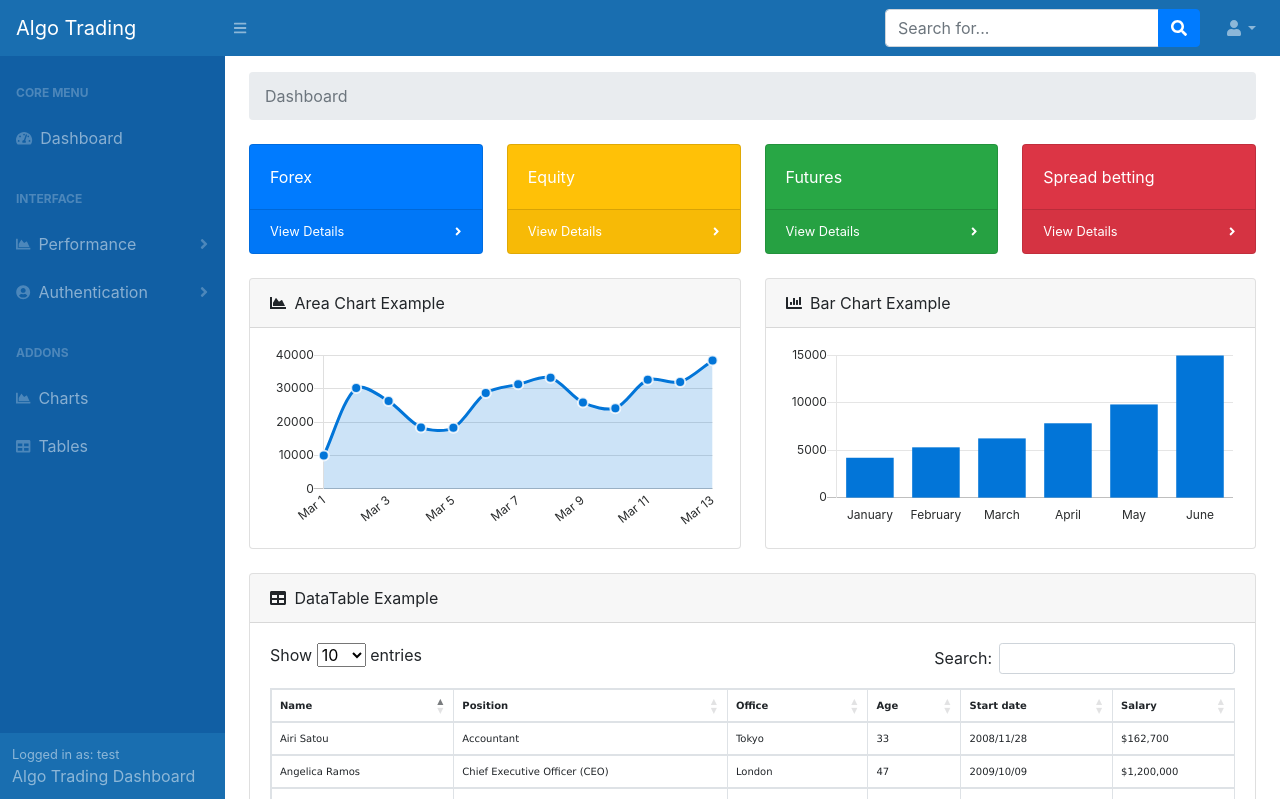
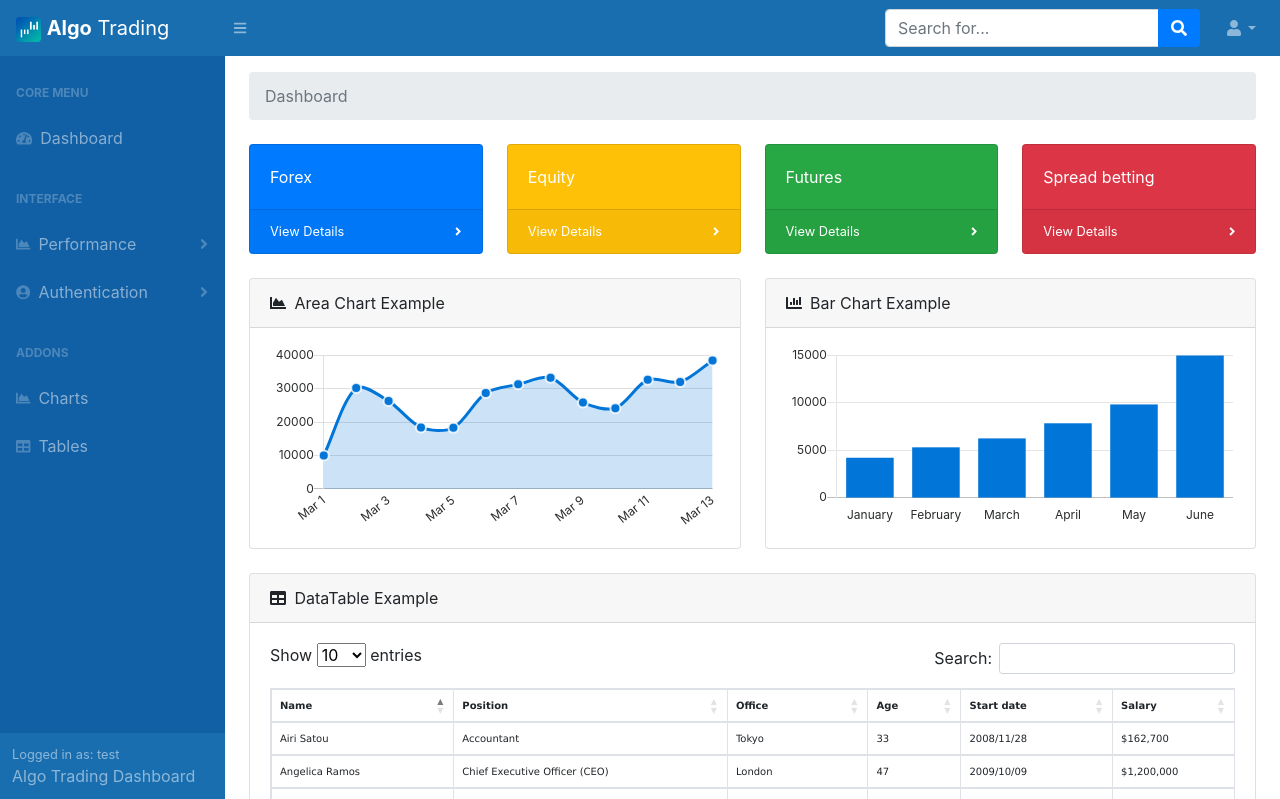
Before and after one commit to canl/algo-trading, a Flask app: page / in a window 1280 px wide. Shown: the top 799 px of the page. Run offline with Flask 2, Linux system fonts and the light colour scheme; a user stored in the database is signed in; some libraries are stand-ins or nearby versions.

Commit message:
updated favicon

```diff
--- a/src/web/templates/base.html
+++ b/src/web/templates/base.html
@@ -32,12 +32,14 @@
     <link href="/css/datatable.css" rel="stylesheet"/>
     <!-- Datatable-->
     <link href="/css/styles.css" rel="stylesheet"/>
-    <link rel="shortcut icon" href="{{ url_for('static', filename='favicon.ico') }}">
+    <link rel="shortcut icon" href="{{ url_for('static', filename='favicon-pw.ico') }}">
 
 </head>
 <body class="sb-nav-fixed" id="page-top">
 <nav class="sb-topnav navbar navbar-expand navbar-dark bg-dark-blue">
-    <a class="navbar-brand" href="{{ url_for('main.index') }}">Algo Trading</a>
+    <a class="navbar-brand" href="{{ url_for('main.index') }}">
+        <div class="sb-nav-link-icon"><img src="/favicon-pw.ico" alt="" width="25" height="25">
+            <strong>Algo</strong> Trading</div></a>
     <button class="btn btn-link btn-sm order-1 order-lg-0" id="sidebarToggle" href="#"><i class="fas fa-bars"></i>
     </button>
     <!-- Navbar Search-->
```
Also changed, not shown: src/web/static/favicon-pw.ico (added).
